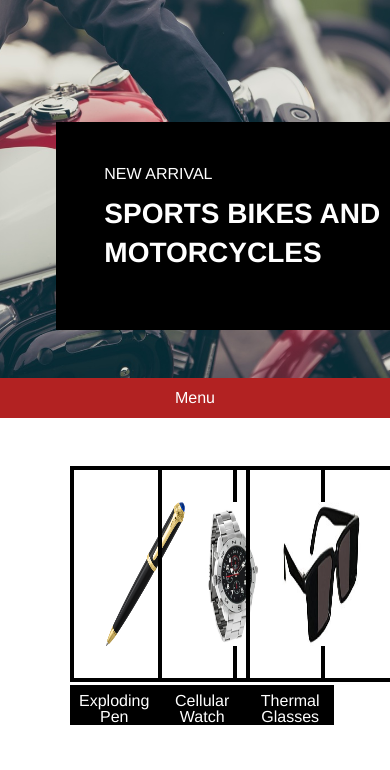
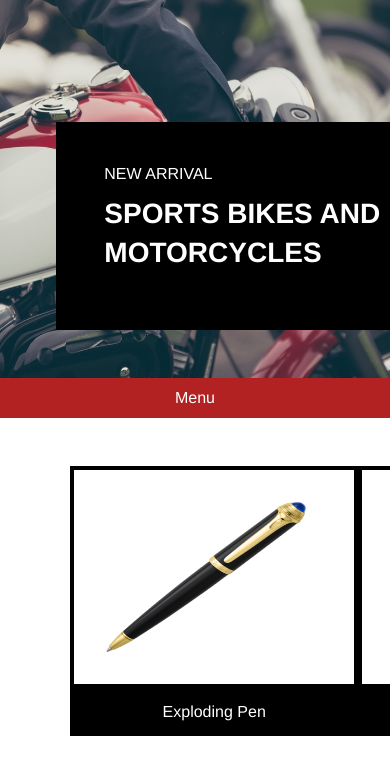
Before and after one commit to bradyhibbard/Secret-Agent-Supply, a plain HTML site: page index.html in a window 390 px wide. Shown: the part 67-837 px from the top of the page. Drawn offline with Linux system fonts and the light colour scheme.

Commit message:
final commit, project done

```diff
--- a/index.html
+++ b/index.html
@@ -51,11 +51,11 @@
         <img src="./resources/images/pen.png" alt="Exploding Pen">
         <figcaption>Exploding Pen</figcaption>
       </figure>
-      <figure>
+      <figure class ="product-watch">
         <img src="./resources/images/watch.png" alt="Cellular Watch">
         <figcaption>Cellular Watch</figcaption>
       </figure>
-      <figure>
+      <figure class ="product-glasses">
         <img src="./resources/images/glasses.png" alt="Thermal Glasses">
         <figcaption>Thermal Glasses</figcaption>
       </figure>
--- a/resources/css/style.css
+++ b/resources/css/style.css
@@ -101,16 +101,6 @@ nav ul {
   display: none;
 }
 
-@media only screen and (max-width: 1024px){
-  nav ul {
-    display: none;
-  }
-
-  .mobile-container {
-    display: block;
-    text-align: center;
-  }
-}
 
 
 /*Ecommerce Section*/
@@ -129,12 +119,16 @@ nav ul {
 }
 
 
+
 figure img {
   padding: 2rem 2rem;
   padding-right: 3rem;
   height: 9rem;
-  max-width: 90%;
+  width: 200px;
+  height: 150px;
+  align-items: center;
   border: 4px black solid;
+  vertical-align: middle;
 }
 
 figcaption {
@@ -142,12 +136,13 @@ figcaption {
   background-color: black;
   text-align: center;
   height: 2rem;
+  width: auto;
 
 }
 
 figure figcaption {
   font-family: helvetica;
-  padding-top: 0.5rem;
+  padding-top: 1rem;
 }
 
 /*Contact Section*/
@@ -202,3 +197,33 @@ footer p {
   padding-top: 2rem;
   font-family: helvetica;
 }
+
+/*respondant section*/
+
+
+@media only screen and (max-width: 1024px){
+  nav ul {
+    display: none;
+  }
+
+  .mobile-container {
+    display: block;
+    text-align: center;
+  }
+}
+
+
+@media only screen and (max-width: 1024px) {
+  .images {
+    width: 47%;
+  }
+
+  .product-glasses {
+    display: none;
+  }
+}
+
+
+@media only screen and (max-width: 470px) {
+
+}
```
